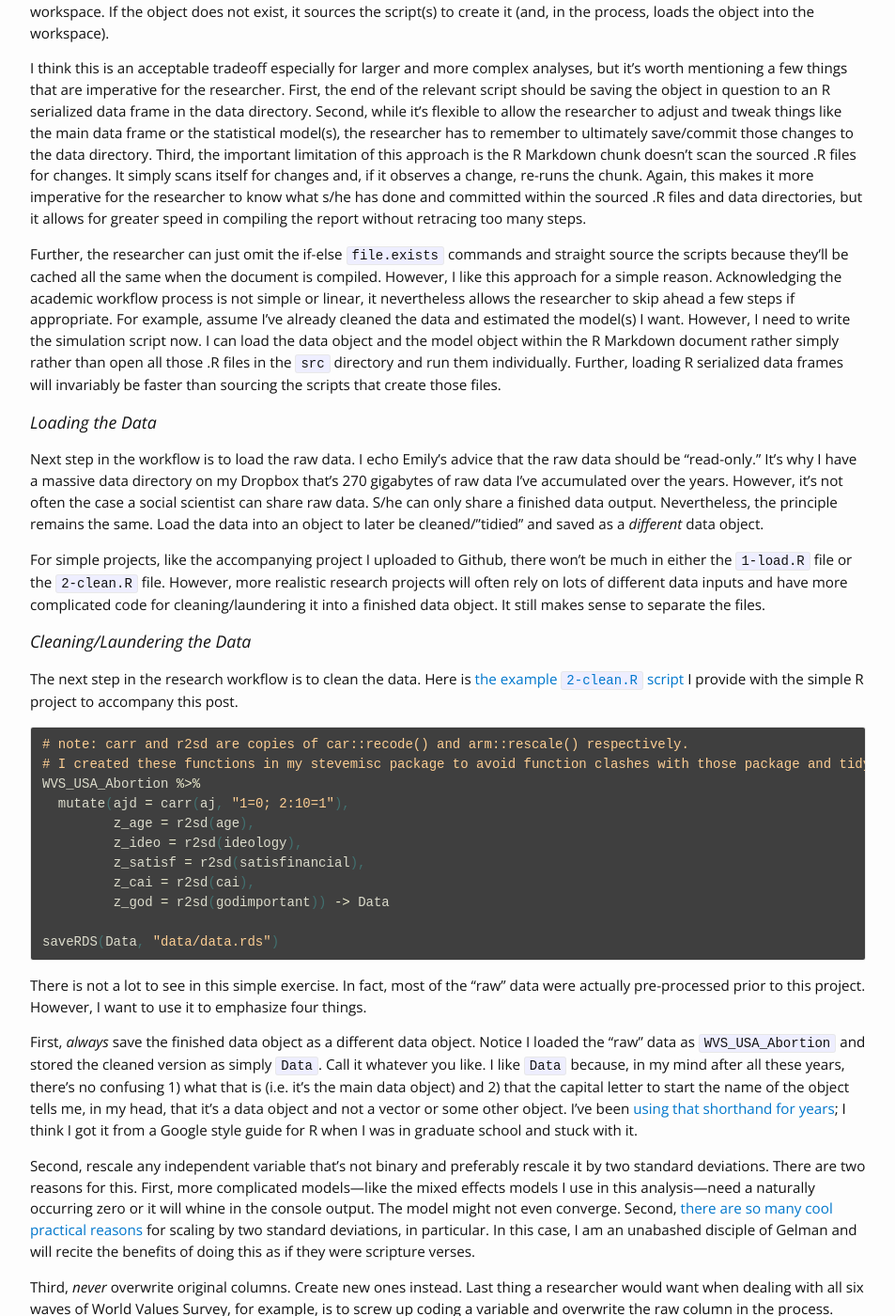
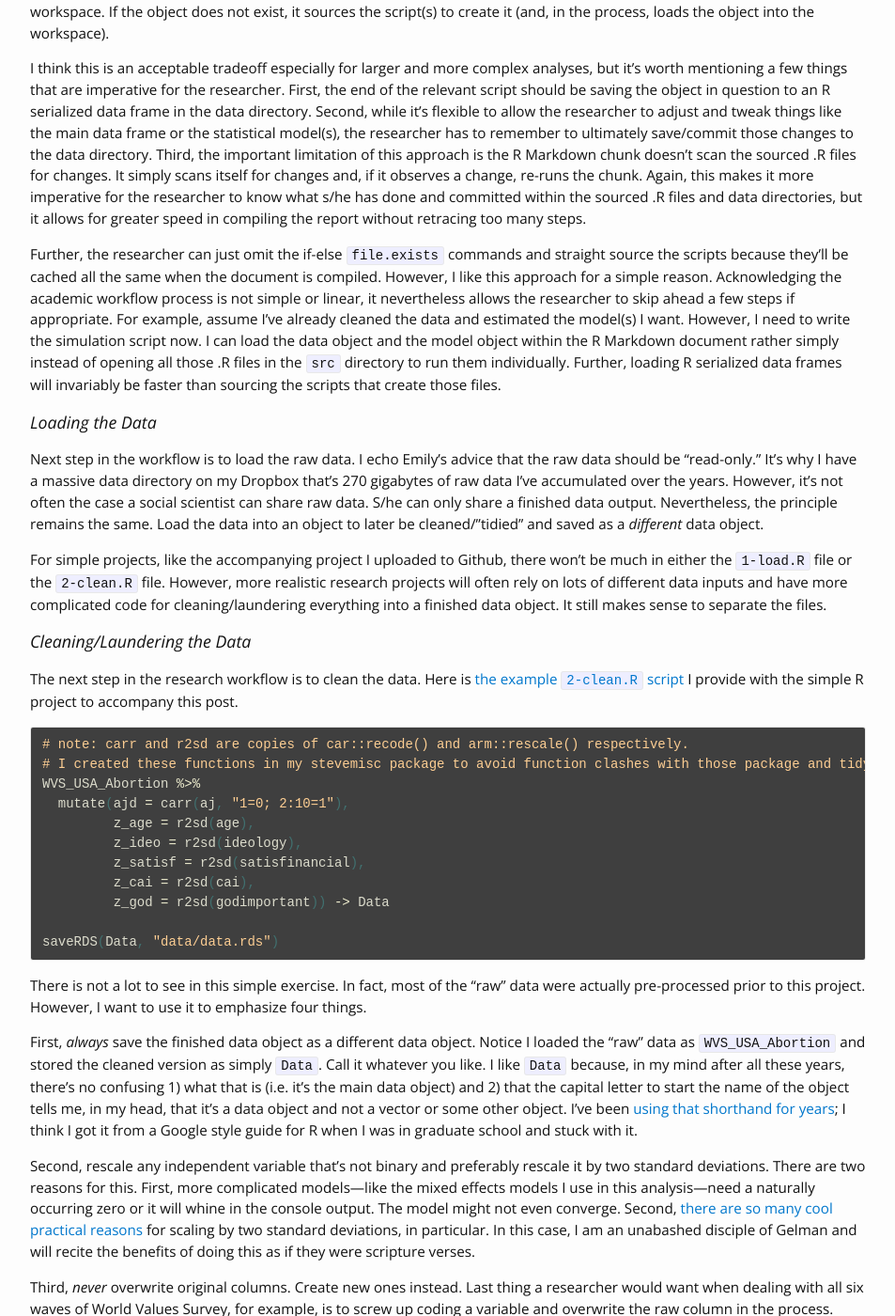
Before and after one commit to svmiller/svmiller.github.io, a Jekyll site: the page built from _posts/2019-07-23-academic-workflow-rmarkdown-guide-template.md, in a window 1280 px wide and 1400 px high, scrolled down 7855 px. Shown: the whole window at 94% size, without its empty margins (163-1116 px from the left). Built offline with Jekyll 4.4.1, drawn with Linux system fonts in a browser that asks for light colours; nearby versions of some CDN libraries; some web fonts are replaced; comment, search, counter and statistics services are not loaded; some of the changed text lies outside the part shown.

Commit message:
goddammit Steve. How many times...

```diff
--- a/_posts/2019-07-23-academic-workflow-rmarkdown-guide-template.md
+++ b/_posts/2019-07-23-academic-workflow-rmarkdown-guide-template.md
@@ -226,13 +226,13 @@ The intuition here is simple and consistent with a flexible workflow that both a
 
 I think this is an acceptable tradeoff especially for larger and more complex analyses, but it's worth mentioning a few things that are imperative for the researcher. First, the end of the relevant script should be saving the object in question to an R serialized data frame in the data directory. Second, while it's flexible to allow the researcher to adjust and tweak things like the main data frame or the statistical model(s), the researcher has to remember to ultimately save/commit those changes to the data directory. Third, the important limitation of this approach is the R Markdown chunk doesn't scan the sourced .R files for changes. It simply scans itself for changes and, if it observes a change, re-runs the chunk. Again, this makes it more imperative for the researcher to know what s/he has done and committed within the sourced .R files and data directories, but it allows for greater speed in compiling the report without retracing too many steps.
 
-Further, the researcher can just omit the if-else `file.exists` commands and straight source the scripts because they'll be cached all the same when the document is compiled. However, I like this approach for a simple reason. Acknowledging the academic workflow process is not simple or linear, it nevertheless allows the researcher to skip ahead a few steps if appropriate. For example, assume I've already cleaned the data and estimated the model(s) I want. However, I need to write the simulation script now. I can load the data object and the model object within the R Markdown document rather simply rather than open all those .R files in the `src` directory and run them individually. Further, loading R serialized data frames will invariably be faster than sourcing the scripts that create those files.
+Further, the researcher can just omit the if-else `file.exists` commands and straight source the scripts because they'll be cached all the same when the document is compiled. However, I like this approach for a simple reason. Acknowledging the academic workflow process is not simple or linear, it nevertheless allows the researcher to skip ahead a few steps if appropriate. For example, assume I've already cleaned the data and estimated the model(s) I want. However, I need to write the simulation script now. I can load the data object and the model object within the R Markdown document rather simply instead of opening all those .R files in the `src` directory to run them individually. Further, loading R serialized data frames will invariably be faster than sourcing the scripts that create those files.
 
 ### Loading the Data {#loaddata}
 
 Next step in the workflow is to load the raw data. I echo Emily's advice that the raw data should be "read-only." It's why I have a massive data directory on my Dropbox that's 270 gigabytes of raw data I've accumulated over the years. However, it's not often the case a social scientist can share raw data. S/he can only share a finished data output. Nevertheless, the principle remains the same. Load the data into an object to later be cleaned/"tidied" and saved as a *different* data object.
 
-For simple projects, like the accompanying project I uploaded to Github, there won't be much in either the `1-load.R` file or the `2-clean.R` file. However, more realistic research projects will often rely on lots of different data inputs and have more complicated code for cleaning/laundering it into a finished data object. It still makes sense to separate the files.
+For simple projects, like the accompanying project I uploaded to Github, there won't be much in either the `1-load.R` file or the `2-clean.R` file. However, more realistic research projects will often rely on lots of different data inputs and have more complicated code for cleaning/laundering everything into a finished data object. It still makes sense to separate the files.
 
 ### Cleaning/Laundering the Data {#cleandata}
 
@@ -265,7 +265,7 @@ Fourth, make the final data object include only the important variables for repl
 
 ### Analyzing the Data {#analysis}
 
-The next step in the workflow is to run the statistical models the constitute the main "results" section. Here, I assume the researcher is interested in some form of regression analysis and my simple example will be two mixed effects models on the justifiability of abortion, estimated as both a linear mixed effects model (on the 10-point scale) and a logistic mixed effects model (on the recoded variable).[^linear]
+The next step in the workflow is to run the statistical models that constitute the main "results" section. Here, I assume the researcher is interested in some form of regression analysis and my simple example will be two mixed effects models on the justifiability of abortion, estimated as both a linear mixed effects model (on the 10-point scale) and a logistic mixed effects model (on the recoded variable).[^linear]
 
 [^linear]: I probably wouldn't estimate this DV as normal-continuous with a straight face for peer review, but, alas, you can start to get away with that when an ordinal variable has more than seven values.
 
```
